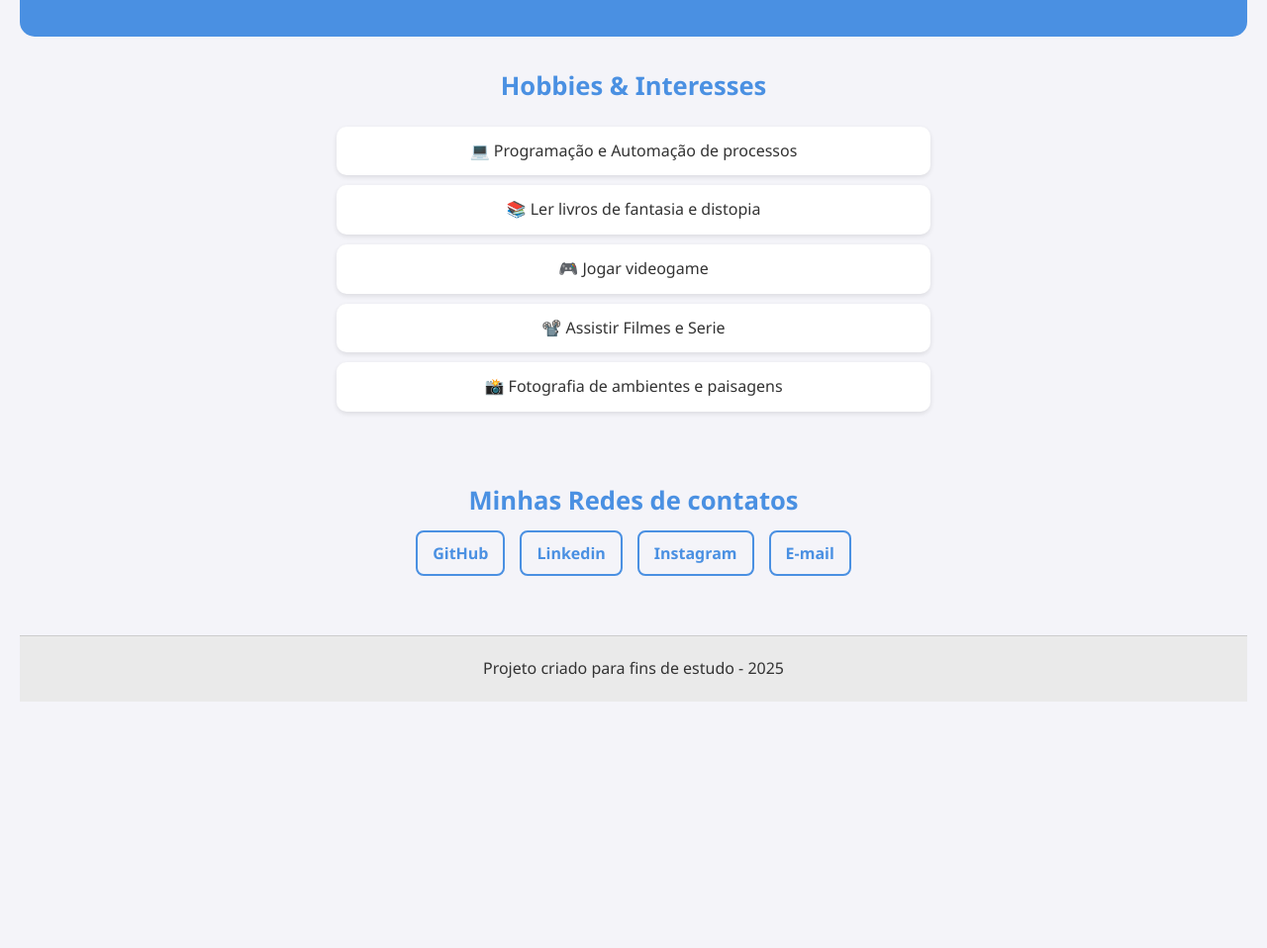
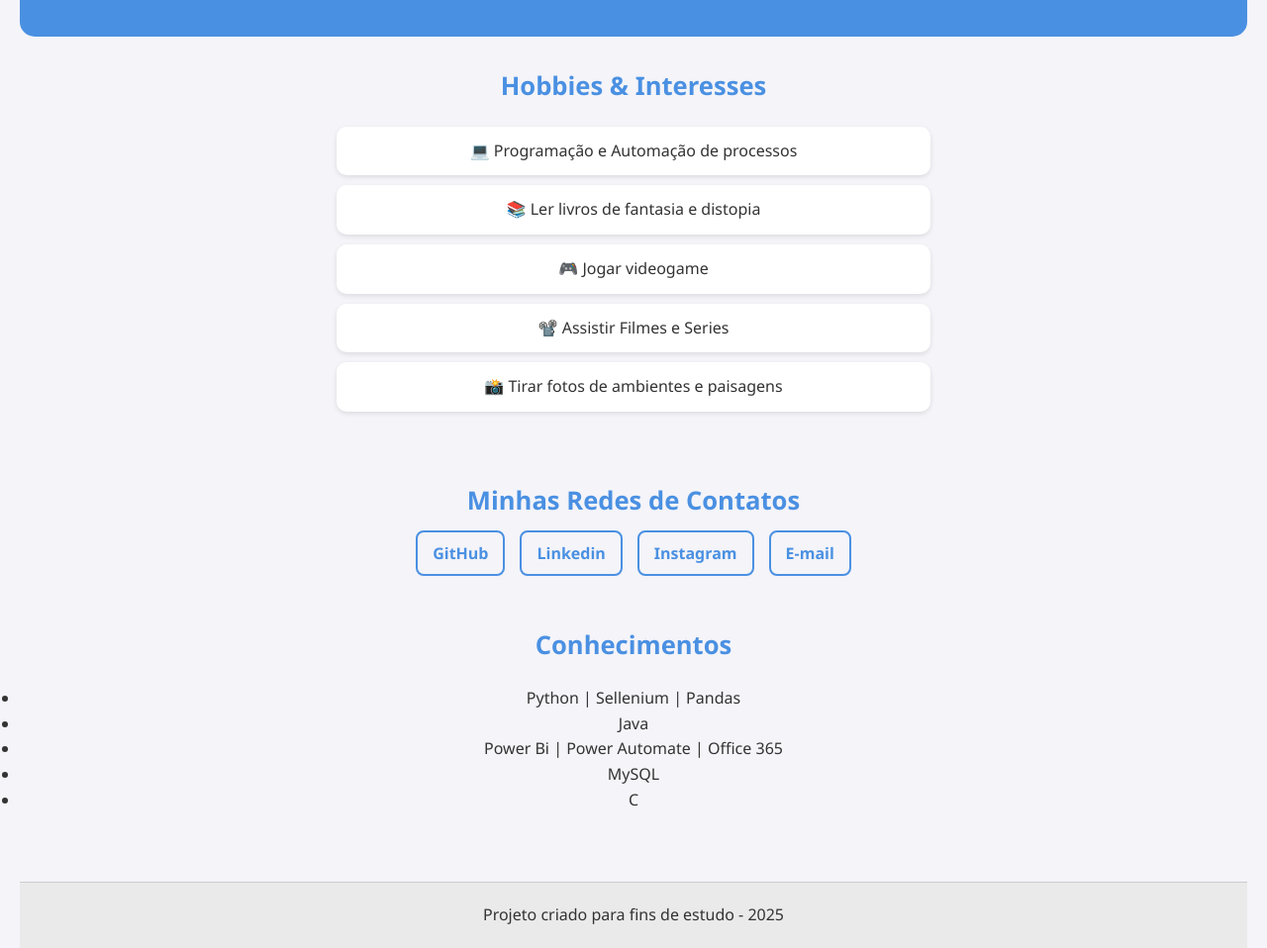
Before and after one commit to annyfiorese/devops_semana2_formativa, a plain HTML site: page index.html in a window 1280 px wide. Shown: the part 135-1093 px from the top of the page at 99% size. Before the commit the page ends 844 px from the top, so only its background shows below. Drawn offline with Linux system fonts and the light colour scheme.

Commit message:
feat: mudanças no html

```diff
--- a/index.html
+++ b/index.html
@@ -17,13 +17,13 @@
         <li>💻 Programação e Automação de processos</li>
         <li>📚 Ler livros de fantasia e distopia</li>
         <li>🎮 Jogar videogame</li>
-        <li>📽️ Assistir Filmes e Serie</li>
-        <li>📸 Fotografia de ambientes e paisagens</li>
+        <li>📽️ Assistir Filmes e Series</li>
+        <li>📸 Tirar fotos de ambientes e paisagens</li>
       </ul>
     </section>
 
     <section>
-      <h2>Minhas Redes de contatos</h2>
+      <h2>Minhas Redes de Contatos</h2>
       <ul class="redes">
         <li>
           <a href="https://github.com/annyfiorese" target="_blank">GitHub</a>
@@ -44,6 +44,17 @@
       </ul>
     </section>
 
+    <section>
+      <h2>Conhecimentos</h2>
+      <ul class="conhecimentos">
+        <li>Python | Sellenium | Pandas</li>
+        <li>Java</li>
+        <li>Power Bi | Power Automate | Office 365</li>
+        <li>MySQL</li>
+        <li>C</li>
+      </ul>
+    </section>
+
     <footer>
       <p>Projeto criado para fins de estudo - 2025</p>
     </footer>
```
